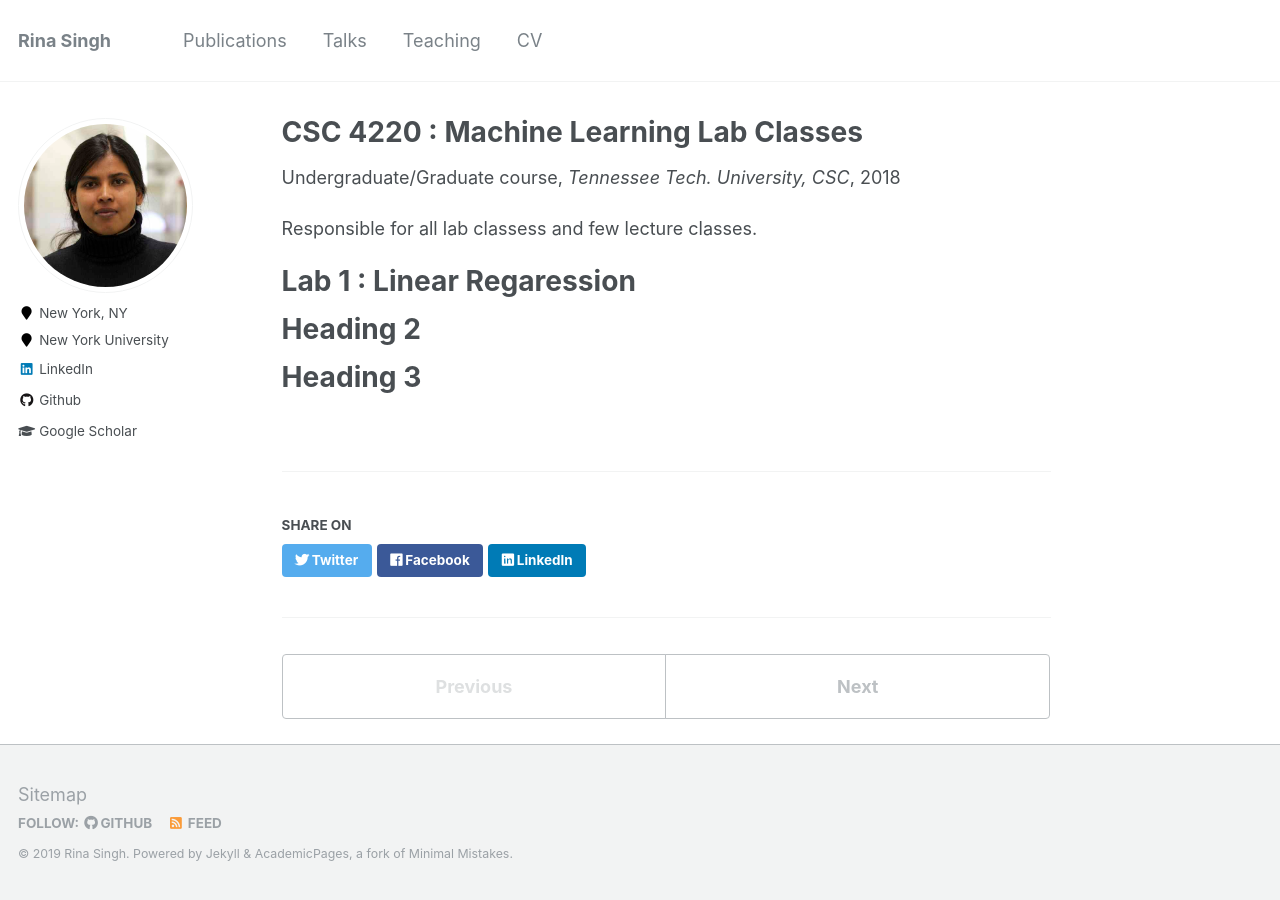
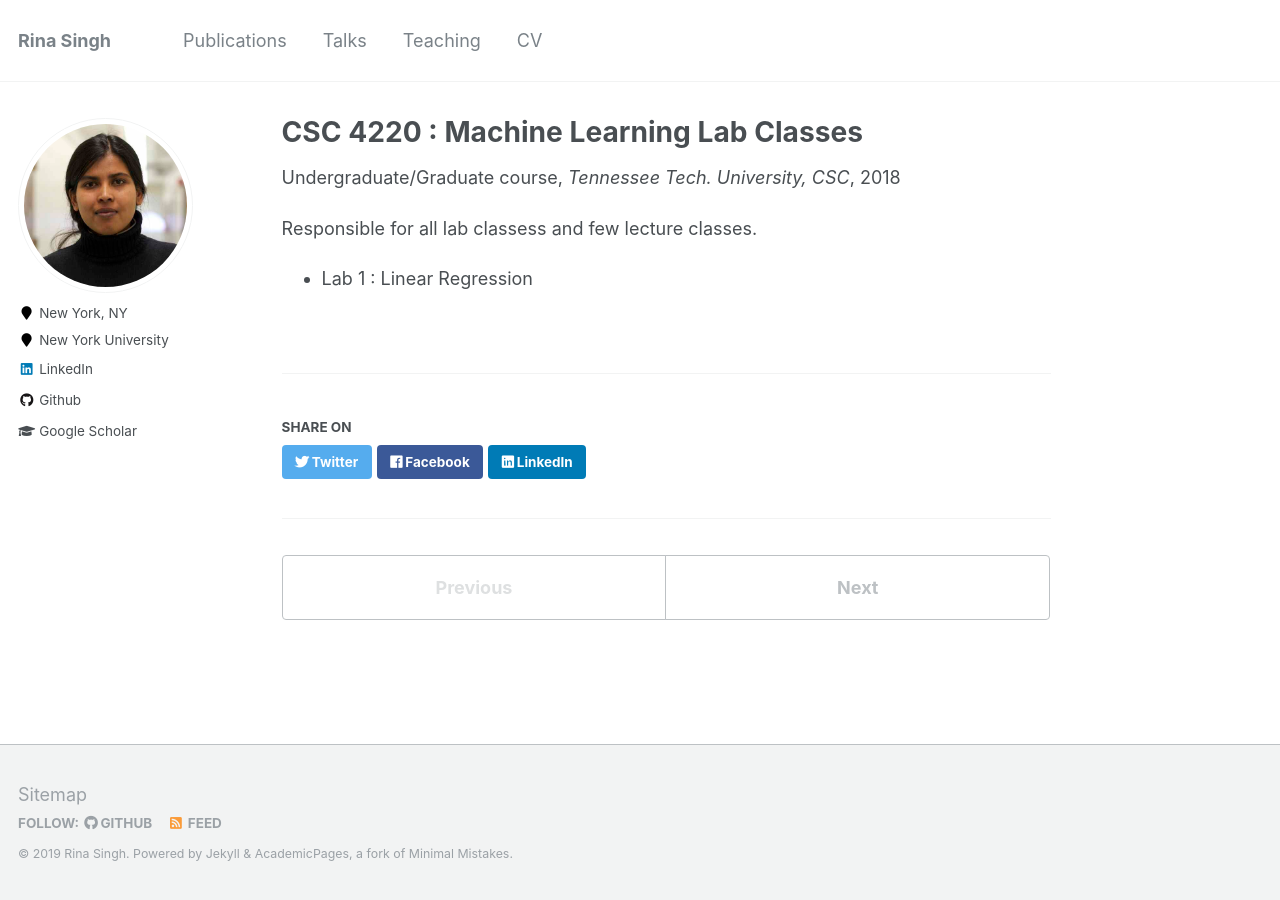
Before and after one commit to rsingh43/rsingh43.github.io, a Jekyll site: the page built from _teaching/2015-Fall-ML-Lab.md, in a window 1280 px wide. Built offline with Jekyll 4.4.1, drawn with Linux system fonts in a browser that asks for light colours.

Commit message:
Update 2015-Fall-ML-Lab.md

```diff
--- a/_teaching/2015-Fall-ML-Lab.md
+++ b/_teaching/2015-Fall-ML-Lab.md
@@ -9,12 +9,4 @@ location: "Cookeville, USA"
 ---
 
 Responsible for all lab classess and few lecture classes.
-
-Lab 1 : Linear Regaression
-======
-
-Heading 2
-======
-
-Heading 3
-======
+* Lab 1 : Linear Regression
```
